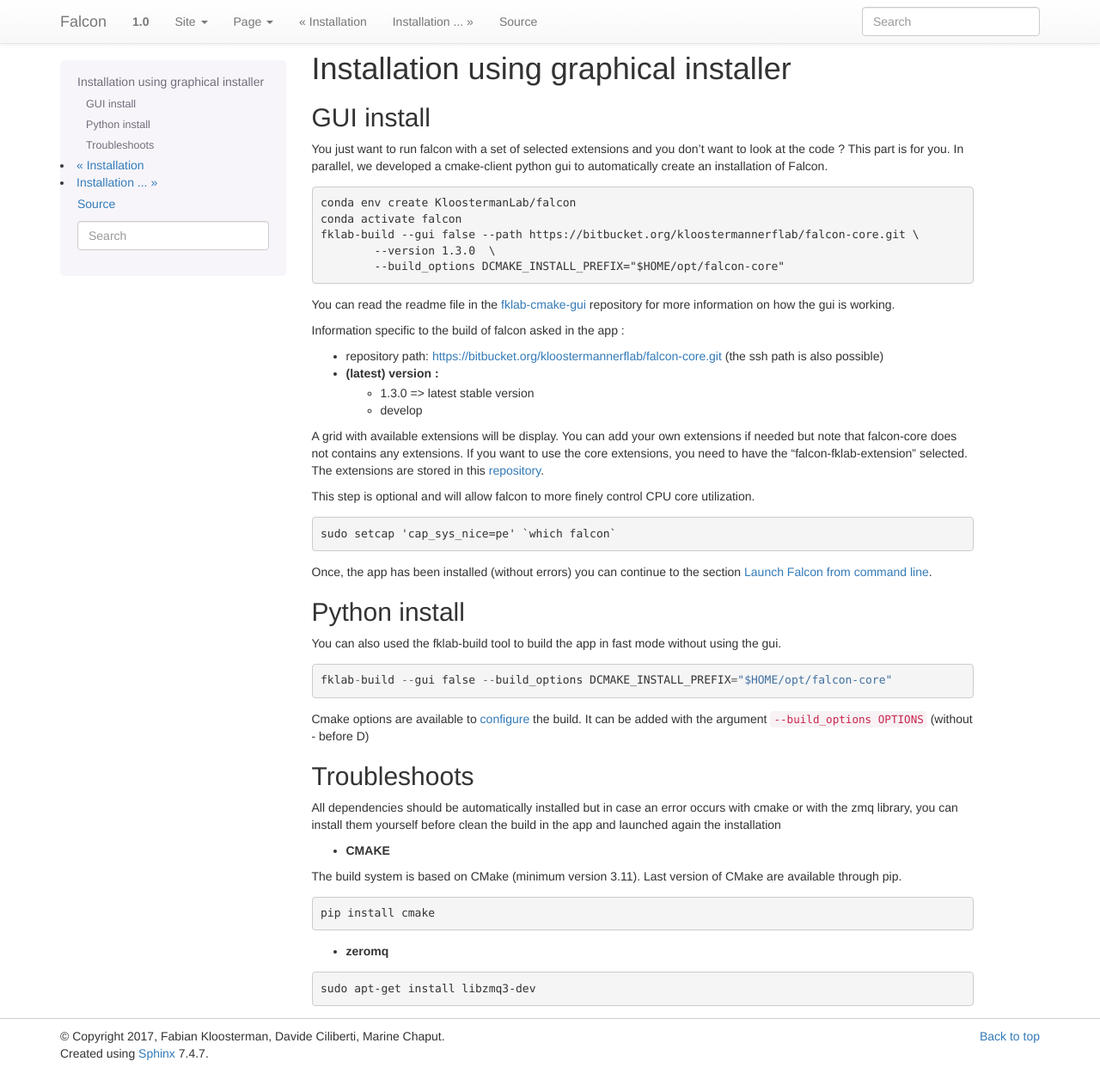
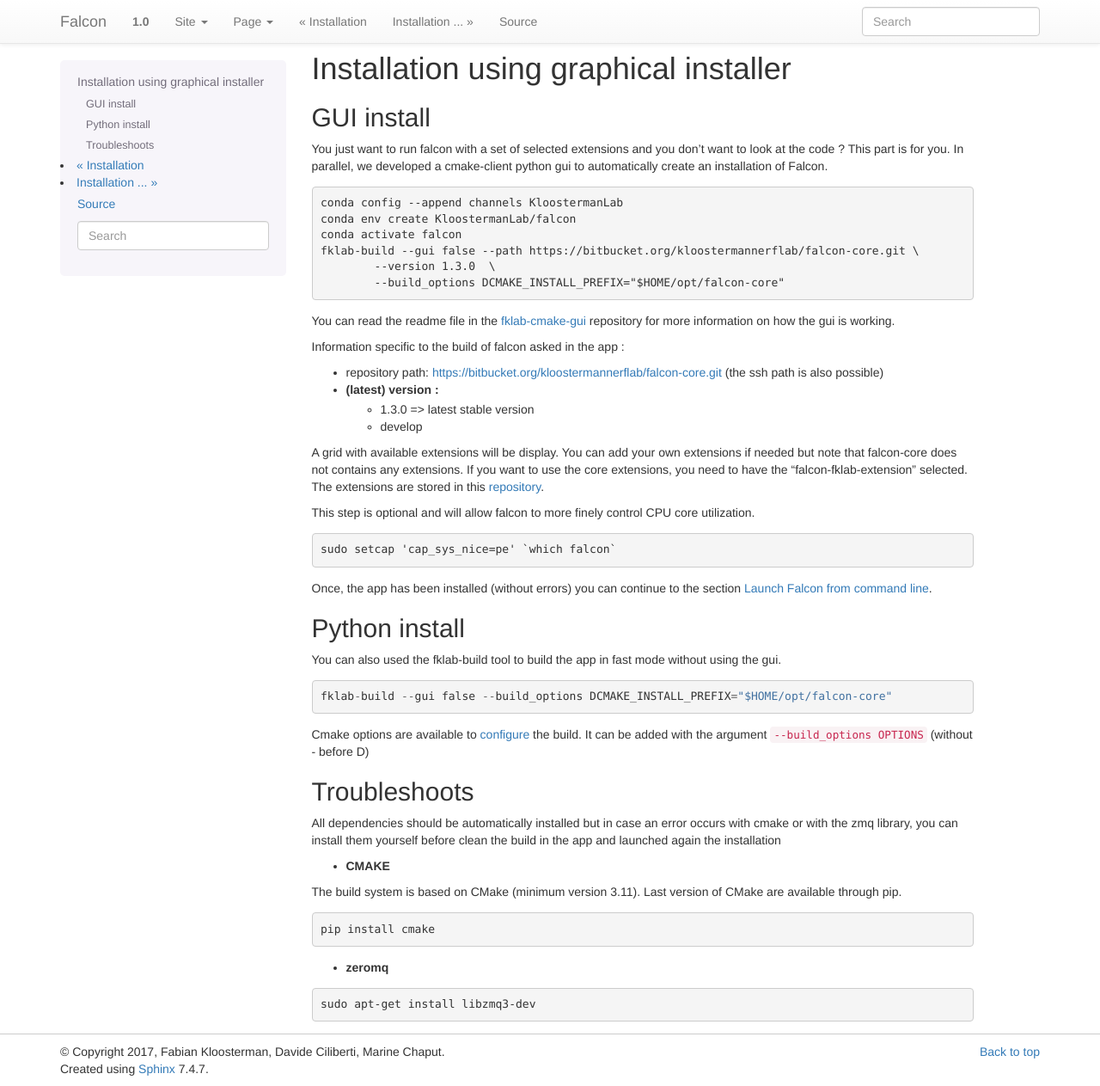
Before and after one commit to benfgit/falcon-core-linux, a Sphinx documentation site: the page built from docs/manual/binary_installation.rst, in a window 1280 px wide and 1263 px high. Shown: the whole window at 86% size. Built offline with Sphinx 7.4.7, drawn with Linux system fonts in a browser that asks for light colours; pages that are not in the unit, such as notebooks, are missing from menus.

Commit message:
update documentation

```diff
--- a/docs/manual/binary_installation.rst
+++ b/docs/manual/binary_installation.rst
@@ -10,6 +10,7 @@ In parallel, we developed a cmake-client python gui to automatically create an i
 
 .. code-block:: console
 
+    conda config --append channels KloostermanLab
     conda env create KloostermanLab/falcon
     conda activate falcon
     fklab-build --gui false --path https://bitbucket.org/kloostermannerflab/falcon-core.git \
```
